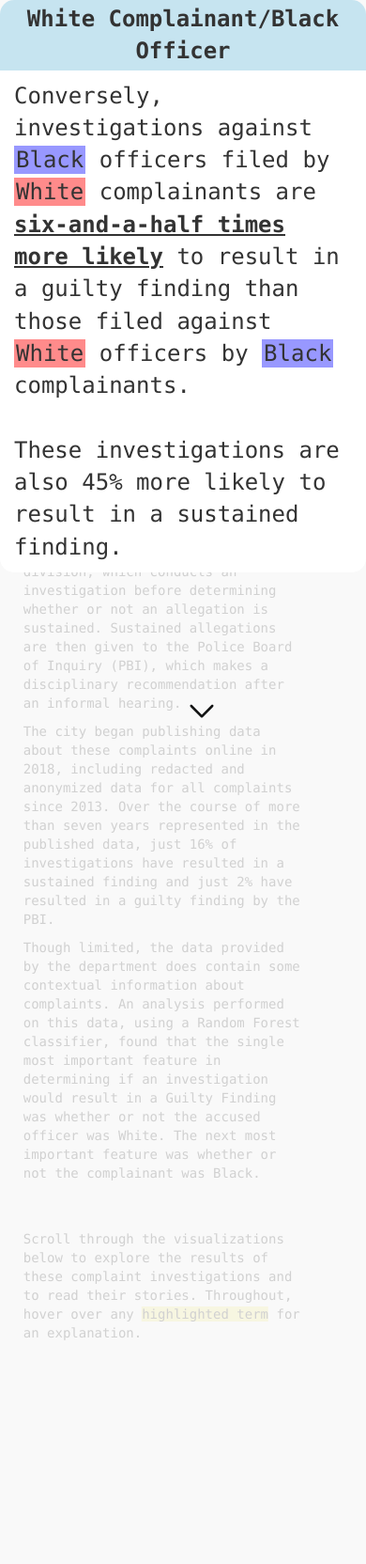
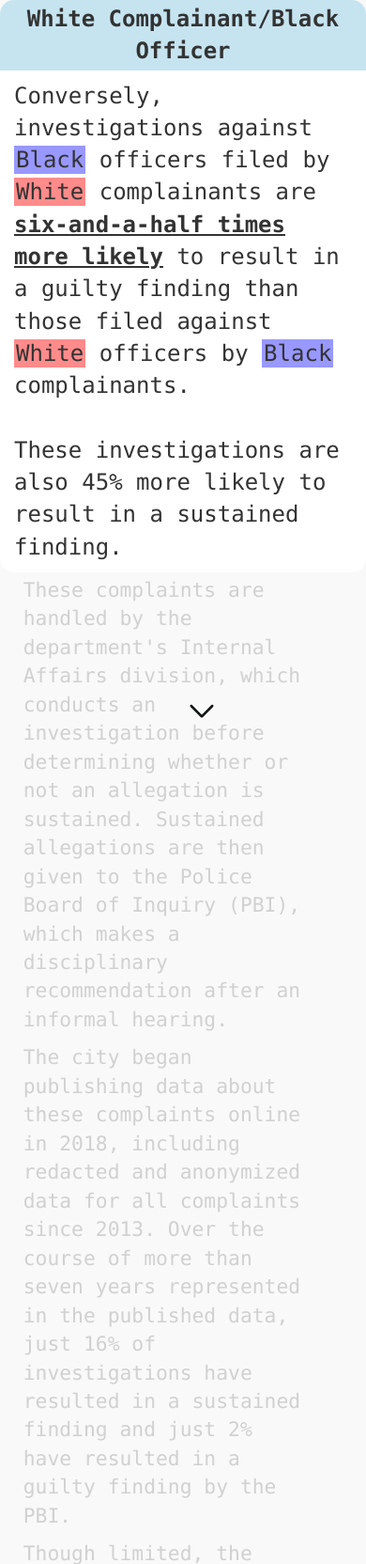
Before and after one commit to sdl60660/philly_police_complaints, a Flask app: template templates/index.html in a window 390 px wide. Shown: the top 1664 px of the page at 94% size. Run offline with Flask 2, Linux system fonts and the light colour scheme; the template is opened without the code that fills it, so the values that code supplies are empty; some libraries are stand-ins or nearby versions.

Commit message:
Changed font sizes of intro text and annotation pop-up on mobile

```diff
--- a/static/css/style.css
+++ b/static/css/style.css
@@ -222,6 +222,18 @@ strong {
     #sunburst-select-text {
         font-size: 18pt;
     }
+
+    #annotation-tooltip {
+        font-size: 14pt;
+    }
+
+    h2 {
+        font-size: 24pt;
+    }
+
+     #intro-text-block {
+         font-size: 16pt;
+     }
 }
 
 .container {
--- a/templates/index.html
+++ b/templates/index.html
@@ -210,6 +210,7 @@
                 <h2><strong>Since 2013, <span class="detail-title" id="total-complaints">0</span> complaints have been filed<br> against Philadelphia police officers,
                     resulting in <span class="detail-title" id="total-investigations">0</span> disciplinary investigations</strong></h2>
                 <br><br>
+                <div id="intro-text-block">
                     <p>These complaints are handled by the department's Internal Affairs division, which conducts an
                         investigation before determining whether or not an allegation is sustained. Sustained allegations are then
                         given to the Police Board of Inquiry (PBI), which makes a disciplinary recommendation after an informal hearing.</p>
@@ -225,6 +226,7 @@
 
                     <p>Scroll through the visualizations below to explore the results of these complaint investigations and to read their stories.
                         Throughout, hover over any <span class="annotated-text" style="background-color:rgba(245, 229, 27, 0.5)">highlighted term</span> for an explanation.</p>
+                </div>
             </div>
             <div class="col-md-1"></div>
         </div>
```
Lines whose indentation alone changed are shown as unchanged.
